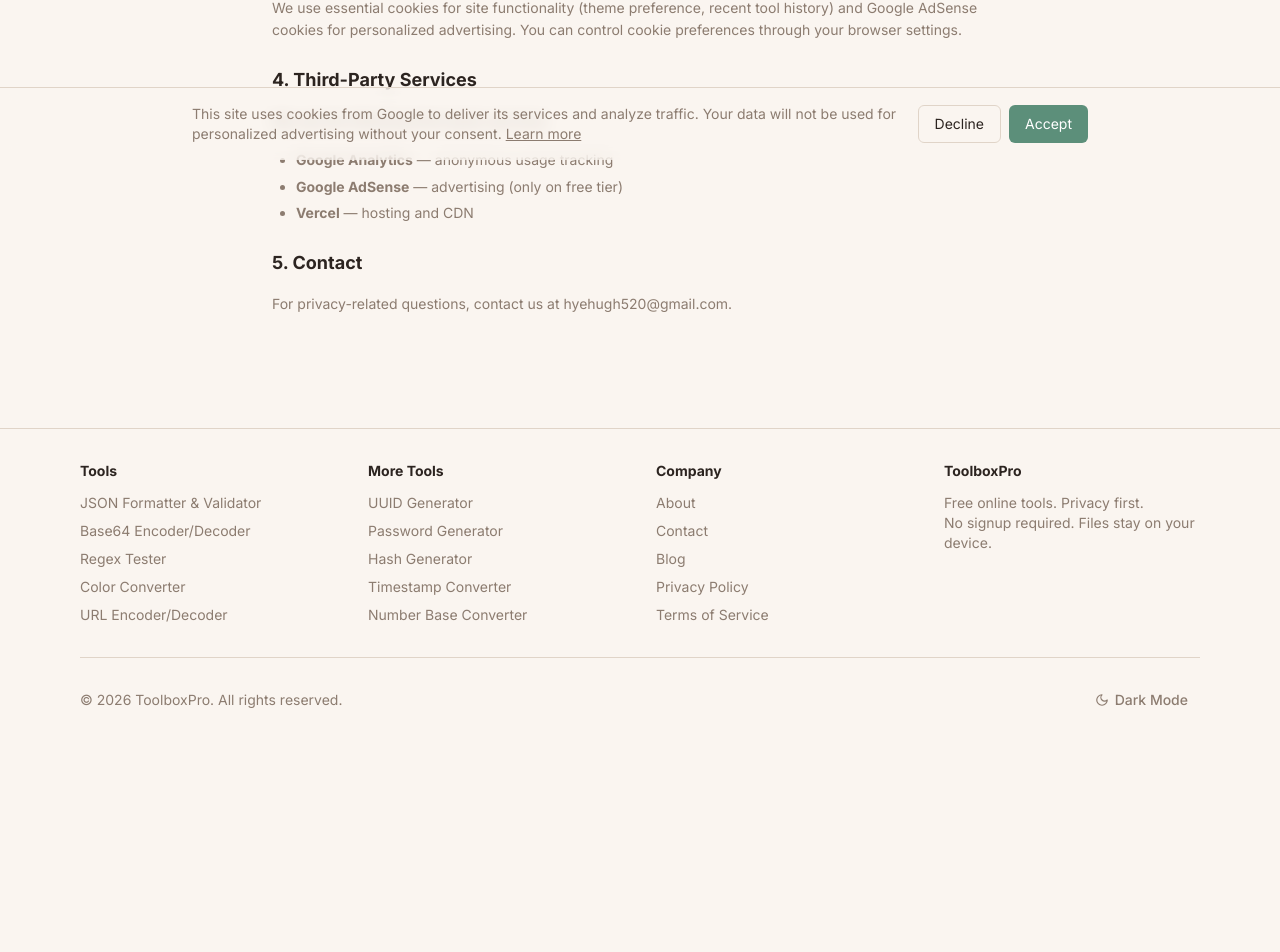
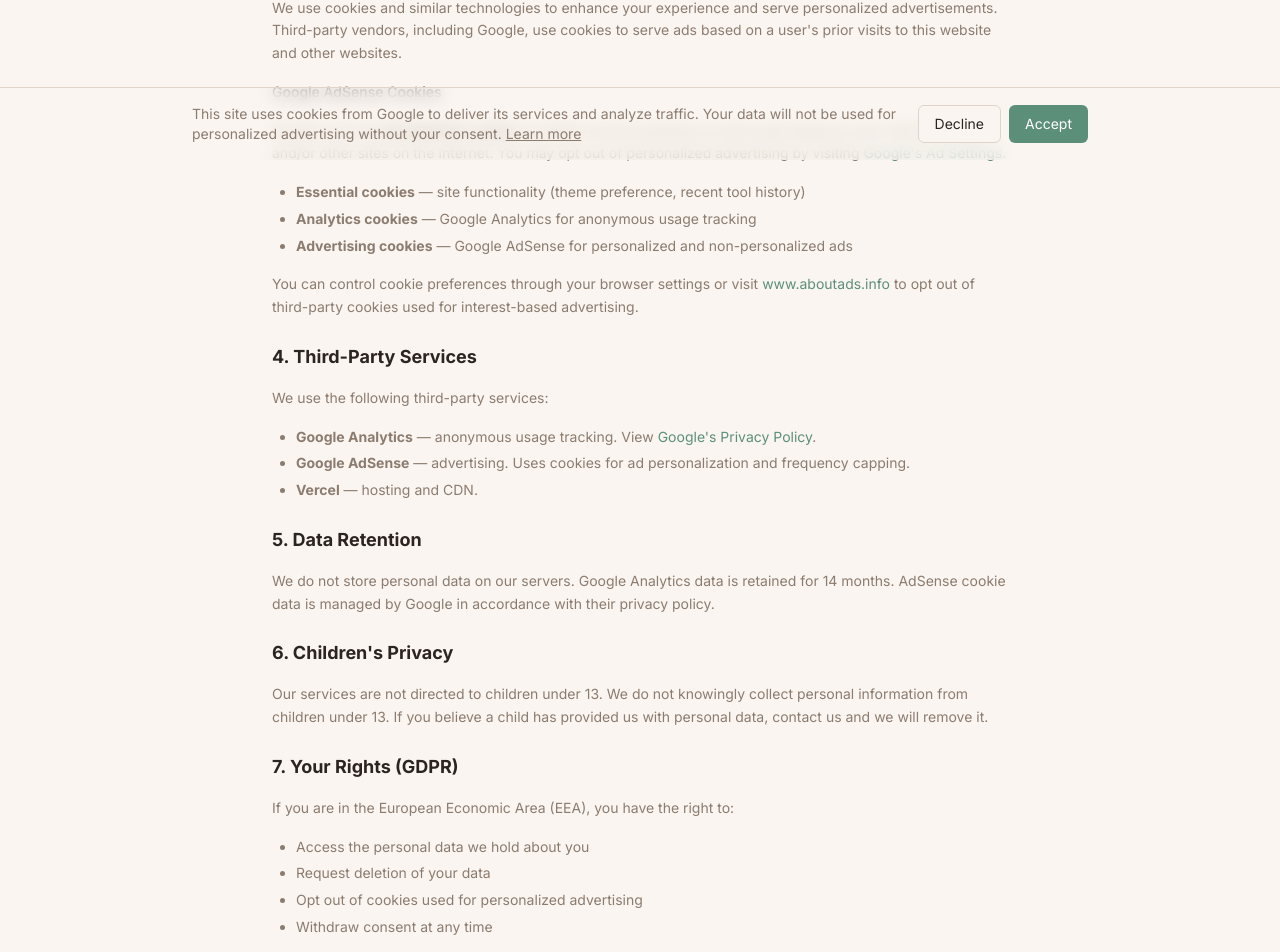
Before and after one commit to hyehugh/ToolBoxPro, a Next.js app: page /privacy in a window 1280 px wide. Shown: the part 640-1592 px from the top of the page. Before the commit the page ends 1390 px from the top, so only its background shows below. Built offline with nearby package versions, Linux system fonts and the light colour scheme; no server answers.

Commit message:
feat: bind trytoolboxpro.com — update URLs, AdSense-ready privacy policy, env-based ad client

```diff
--- a/app/layout.tsx
+++ b/app/layout.tsx
@@ -31,11 +31,11 @@
     description:
       "100+ free online tools. No signup. Files stay on your device.",
     type: "website",
-    url: "https://tool-box-pro-ruby.vercel.app",
+    url: "https://trytoolboxpro.com",
     siteName: "ToolboxPro",
     images: [
       {
-        url: "https://tool-box-pro-ruby.vercel.app/og-default.svg",
+        url: "https://trytoolboxpro.com/og-default.svg",
         width: 1200,
         height: 630,
         alt: "ToolboxPro — 100+ Free Online Tools",
@@ -52,13 +52,13 @@
         "@context": "https://schema.org",
         "@type": "WebSite",
         name: "ToolboxPro",
-        url: "https://tool-box-pro-ruby.vercel.app",
+        url: "https://trytoolboxpro.com",
         description:
           "100+ free online tools for developers, designers, and everyday tasks. No signup required.",
         potentialAction: {
           "@type": "SearchAction",
           target:
-            "https://tool-box-pro-ruby.vercel.app/tools?q={search_term_string}",
+            "https://trytoolboxpro.com/tools?q={search_term_string}",
           "query-input": "required name=search_term_string",
         },
       },
@@ -66,7 +66,7 @@
         "@context": "https://schema.org",
         "@type": "Organization",
         name: "ToolboxPro",
-        url: "https://tool-box-pro-ruby.vercel.app",
+        url: "https://trytoolboxpro.com",
         contactPoint: {
           "@type": "ContactPoint",
           email: "hyehugh520@gmail.com",
--- a/app/privacy/page.tsx
+++ b/app/privacy/page.tsx
@@ -9,7 +9,7 @@
     <div className="mx-auto max-w-3xl px-4 py-12">
       <h1 className="text-3xl font-bold mb-6">Privacy Policy</h1>
       <div className="space-y-4 text-muted-foreground leading-relaxed text-sm">
-        <p><strong>Last updated:</strong> May 22, 2026</p>
+        <p><strong>Last updated:</strong> May 24, 2026</p>
 
         <h2 className="text-lg font-bold text-foreground mt-6">1. Data Processing</h2>
         <p>
@@ -35,23 +35,74 @@
           <li>Login credentials (we have no user accounts)</li>
         </ul>
 
-        <h2 className="text-lg font-bold text-foreground mt-6">3. Cookies</h2>
+        <h2 className="text-lg font-bold text-foreground mt-6">3. Cookies & Advertising</h2>
         <p>
-          We use essential cookies for site functionality (theme preference,
-          recent tool history) and Google AdSense cookies for personalized
-          advertising. You can control cookie preferences through your browser
-          settings.
+          We use cookies and similar technologies to enhance your experience and
+          serve personalized advertisements. Third-party vendors, including
+          Google, use cookies to serve ads based on a user&apos;s prior visits
+          to this website and other websites.
+        </p>
+        <p className="font-medium text-foreground">Google AdSense Cookies</p>
+        <p>
+          Google uses the <strong>DoubleClick cookie</strong> to enable it and
+          its partners to serve ads based on your visit to our site and/or other
+          sites on the Internet. You may opt out of personalized advertising by
+          visiting <a href="https://adssettings.google.com" className="text-primary hover:underline" target="_blank" rel="noopener noreferrer">Google&apos;s Ad Settings</a>.
+        </p>
+        <ul className="list-disc pl-6 space-y-1">
+          <li><strong>Essential cookies</strong> — site functionality (theme preference, recent tool history)</li>
+          <li><strong>Analytics cookies</strong> — Google Analytics for anonymous usage tracking</li>
+          <li><strong>Advertising cookies</strong> — Google AdSense for personalized and non-personalized ads</li>
+        </ul>
+        <p>
+          You can control cookie preferences through your browser settings or
+          visit <a href="https://www.aboutads.info/choices/" className="text-primary hover:underline" target="_blank" rel="noopener noreferrer">www.aboutads.info</a> to opt out of third-party
+          cookies used for interest-based advertising.
         </p>
 
         <h2 className="text-lg font-bold text-foreground mt-6">4. Third-Party Services</h2>
         <p>We use the following third-party services:</p>
         <ul className="list-disc pl-6 space-y-1">
-          <li><strong>Google Analytics</strong> — anonymous usage tracking</li>
-          <li><strong>Google AdSense</strong> — advertising (only on free tier)</li>
-          <li><strong>Vercel</strong> — hosting and CDN</li>
+          <li>
+            <strong>Google Analytics</strong> — anonymous usage tracking.
+            View <a href="https://policies.google.com/privacy" className="text-primary hover:underline" target="_blank" rel="noopener noreferrer">Google&apos;s Privacy Policy</a>.
+          </li>
+          <li>
+            <strong>Google AdSense</strong> — advertising. Uses cookies for ad
+            personalization and frequency capping.
+          </li>
+          <li><strong>Vercel</strong> — hosting and CDN.</li>
         </ul>
 
-        <h2 className="text-lg font-bold text-foreground mt-6">5. Contact</h2>
+        <h2 className="text-lg font-bold text-foreground mt-6">5. Data Retention</h2>
+        <p>
+          We do not store personal data on our servers. Google Analytics data is
+          retained for 14 months. AdSense cookie data is managed by Google in
+          accordance with their privacy policy.
+        </p>
+
+        <h2 className="text-lg font-bold text-foreground mt-6">6. Children&apos;s Privacy</h2>
+        <p>
+          Our services are not directed to children under 13. We do not knowingly
+          collect personal information from children under 13. If you believe a
+          child has provided us with personal data, contact us and we will remove it.
+        </p>
+
+        <h2 className="text-lg font-bold text-foreground mt-6">7. Your Rights (GDPR)</h2>
+        <p>
+          If you are in the European Economic Area (EEA), you have the right to:
+        </p>
+        <ul className="list-disc pl-6 space-y-1">
+          <li>Access the personal data we hold about you</li>
+          <li>Request deletion of your data</li>
+          <li>Opt out of cookies used for personalized advertising</li>
+          <li>Withdraw consent at any time</li>
+        </ul>
+        <p>
+          To exercise these rights, contact us at hyehugh520@gmail.com.
+        </p>
+
+        <h2 className="text-lg font-bold text-foreground mt-6">8. Contact</h2>
         <p>
           For privacy-related questions, contact us at hyehugh520@gmail.com.
         </p>
--- a/app/robots.ts
+++ b/app/robots.ts
@@ -7,6 +7,6 @@
       allow: "/",
       disallow: "/api/",
     },
-    sitemap: "https://tool-box-pro-ruby.vercel.app/sitemap.xml",
+    sitemap: "https://trytoolboxpro.com/sitemap.xml",
   };
 }
--- a/app/sitemap.ts
+++ b/app/sitemap.ts
@@ -2,7 +2,7 @@
 import { tools } from "@/lib/tools/data";
 import { blogPosts } from "@/lib/blog/data";
 
-const baseUrl = "https://tool-box-pro-ruby.vercel.app";
+const baseUrl = "https://trytoolboxpro.com";
 
 export default function sitemap(): MetadataRoute.Sitemap {
   const staticPages = [
--- a/components/ads/ad-unit.tsx
+++ b/components/ads/ad-unit.tsx
@@ -16,6 +16,9 @@
     if (initialized.current) return;
     initialized.current = true;
 
+    const clientId = process.env.NEXT_PUBLIC_ADSENSE_CLIENT;
+    if (!clientId || clientId === "ca-pub-0000000000000000") return; // Not configured yet
+
     try {
       // Load AdSense script if not already loaded
       if (!(window as any).adsbygoogle) {
@@ -23,7 +26,7 @@
         script.src = "https://pagead2.googlesyndication.com/pagead/js/adsbygoogle.js";
         script.async = true;
         script.crossOrigin = "anonymous";
-        script.setAttribute("data-ad-client", "ca-pub-XXXXXXXXXXXXXX");
+        script.setAttribute("data-ad-client", clientId);
         document.head.appendChild(script);
       }
 
@@ -41,13 +44,16 @@
     }
   }, []);
 
+  const clientId = process.env.NEXT_PUBLIC_ADSENSE_CLIENT;
+  if (!clientId || clientId === "ca-pub-0000000000000000") return null;
+
   return (
     <div className={`ad-container my-6 ${className}`} ref={adRef}>
       <p className="text-xs text-muted-foreground mb-1 text-center">Sponsored</p>
       <ins
         className="adsbygoogle"
         style={{ display: "block" }}
-        data-ad-client="ca-pub-XXXXXXXXXXXXXX"
+        data-ad-client={clientId}
         data-ad-slot={slot}
         data-ad-format={format}
         data-full-width-responsive="true"
```
Also changed, not shown: public/robots.txt, 1 other file (tests, documents, lock files or other folders).
